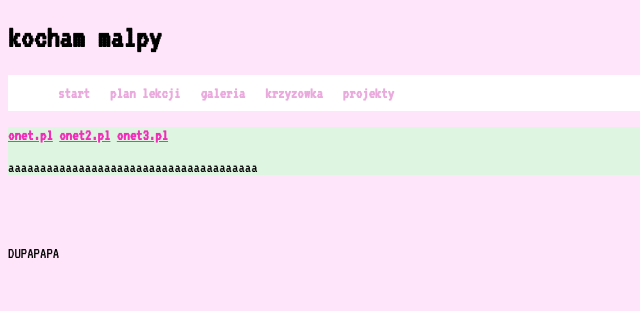
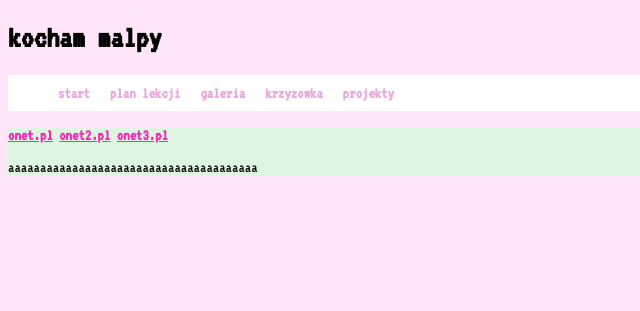
Before and after one commit to olajarosz/strona-informatyka, a plain HTML site: page strona.html in a window 1280 px wide. Shown: the top 311 px of the page, 0-640 px from the left. Drawn offline with Linux system fonts and the light colour scheme.

Commit message:
aaaaaaaaaaaaaaaaa

```diff
--- a/strona.html
+++ b/strona.html
@@ -36,6 +36,3 @@
 wszystkie prawa zastrzezone (Ola Jarosz) </footer>
 </body>
 </html>
-
-
-DUPAPAPA
```
